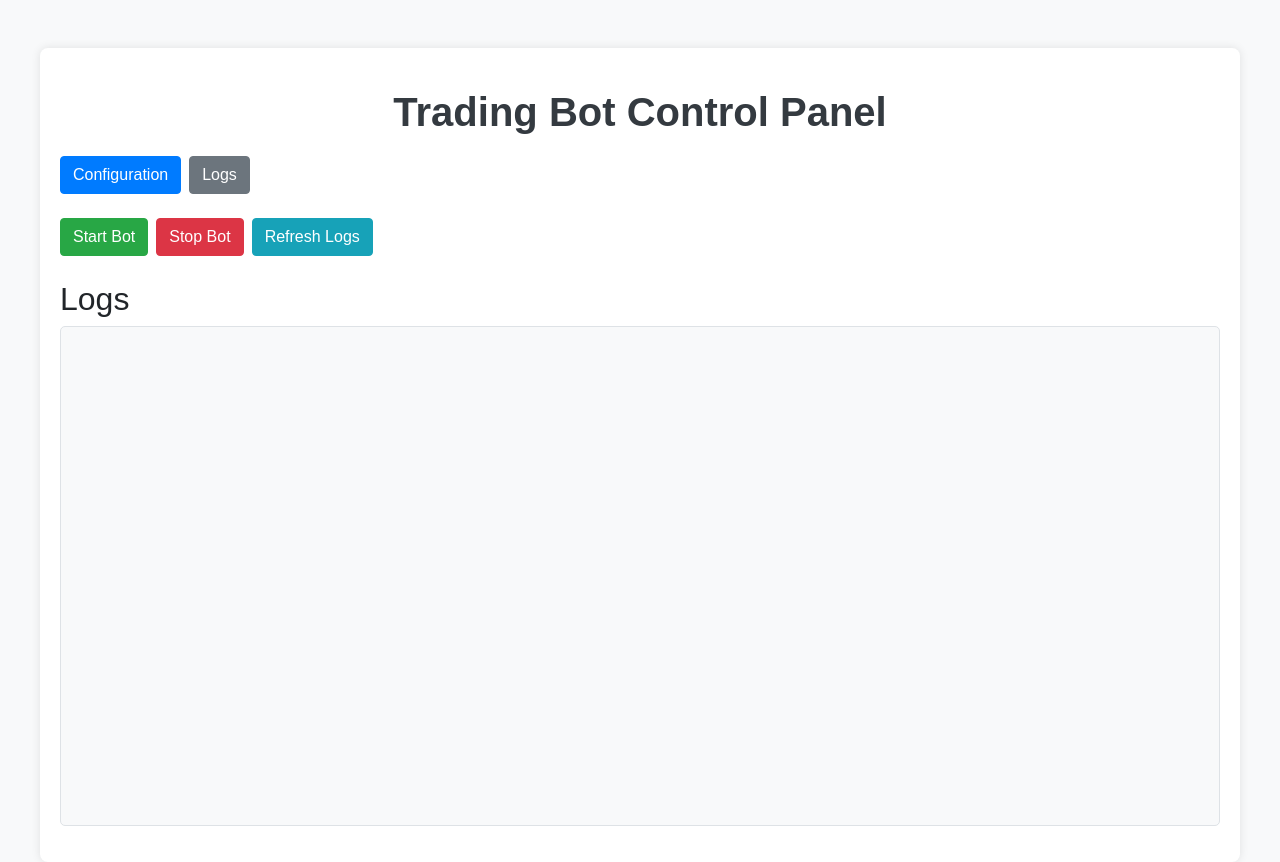
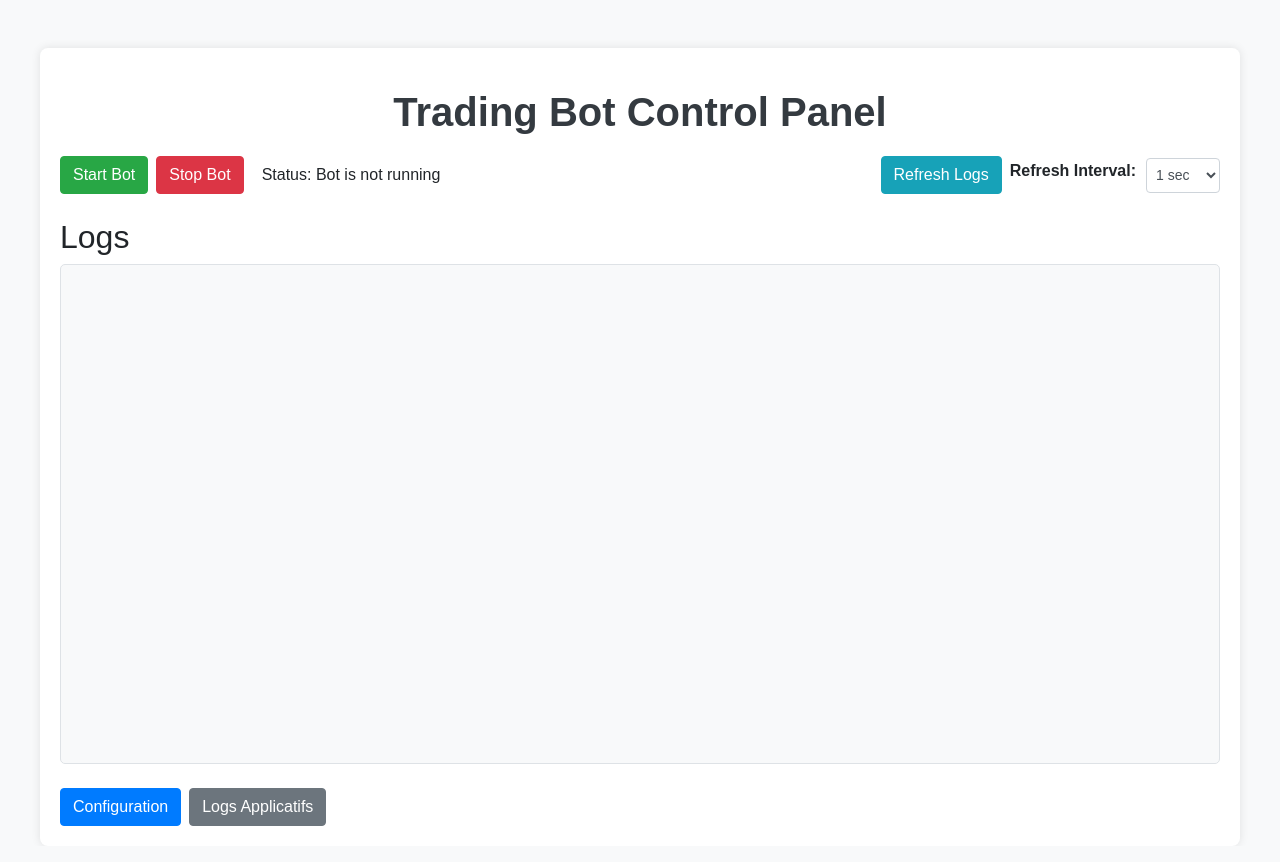
Before and after one commit to tonysla37/my_trading_bot, a Flask app: page / in a window 1280 px wide. After the commit the page ends 826 px from the top, so only its background shows below. Run offline with Flask 3, Linux system fonts and the light colour scheme; data that the repository does not hold is empty; some libraries are stand-ins or nearby versions.

Commit message:
very nice gui

```diff
--- a/app.py
+++ b/app.py
@@ -62,6 +62,16 @@ def config():
         return redirect(url_for('config'))
     return render_template('config.html', config=config['trading'])
 
+@app.route('/bot_status', methods=['GET'])
+def bot_status():
+    global bot_process
+    if bot_process is None:
+        return jsonify({"status": "Bot is not running"})
+    elif bot_process.poll() is None:
+        return jsonify({"status": "Bot is running"})
+    else:
+        return jsonify({"status": "Bot is not running"})
+
 @app.route('/start_bot', methods=['POST'])
 def start_bot():
     global bot_process
--- a/templates/index.html
+++ b/templates/index.html
@@ -6,29 +6,72 @@
     <title>Trading Bot Control Panel</title>
     <link href="https://stackpath.bootstrapcdn.com/bootstrap/4.5.2/css/bootstrap.min.css" rel="stylesheet">
     <link rel="stylesheet" href="{{ url_for('static', filename='styles.css') }}">
+    <style>
+        .refresh-interval-container {
+            display: flex;
+            align-items: center;
+        }
+        .refresh-interval-container label {
+            margin-right: 10px;
+        }
+        .refresh-interval-container select {
+            width: auto;
+            padding: 5px;
+            font-size: 14px;
+        }
+        .ml-auto {
+            margin-left: auto;
+        }
+        .status-container {
+            display: flex;
+            align-items: center;
+            margin-left: 10px;
+        }
+    </style>
 </head>
 <body>
     <div class="container mt-5">
         <h1>Trading Bot Control Panel</h1>
         <div class="d-flex mb-4">
-            <a href="{{ url_for('config') }}" class="btn btn-primary mr-2">Configuration</a>
-            <a href="{{ url_for('logs_page') }}" class="btn btn-secondary mr-2">Logs</a>
-        </div>
-        <div class="d-flex mb-4">
             <button onclick="startBot()" class="btn btn-success mr-2">Start Bot</button>
             <button onclick="stopBot()" class="btn btn-danger mr-2">Stop Bot</button>
-            <button onclick="refreshBotLogs()" class="btn btn-info">Refresh Logs</button>
+            <div class="status-container">
+                <span id="status">Status: Checking...</span>
+            </div>
+            <div class="ml-auto d-flex">
+                <button onclick="refreshBotLogs()" class="btn btn-info mr-2">Refresh Logs</button>
+                <div class="refresh-interval-container">
+                    <label for="refresh-interval">Refresh Interval:</label>
+                    <select id="refresh-interval" class="form-control">
+                        <option value="1000">1 sec</option>
+                        <option value="5000">5 sec</option>
+                        <option value="10000">10 sec</option>
+                    </select>
+                </div>
+            </div>
         </div>
-        <p id="status"></p>
         <h2>Logs</h2>
         <pre id="log-container"></pre>
+        <div class="d-flex mt-4">
+            <a href="{{ url_for('config') }}" class="btn btn-primary mr-2">Configuration</a>
+            <a href="{{ url_for('logs_page') }}" class="btn btn-secondary">Logs Applicatifs</a>
+        </div>
     </div>
     <script>
+        let refreshInterval = 1000;
+        let refreshIntervalId;
+
+        document.getElementById('refresh-interval').addEventListener('change', function() {
+            refreshInterval = parseInt(this.value);
+            clearInterval(refreshIntervalId);
+            refreshIntervalId = setInterval(refreshBotLogs, refreshInterval);
+        });
+
         function startBot() {
             fetch('/start_bot', { method: 'POST' })
                 .then(response => response.json())
                 .then(data => {
-                    document.getElementById('status').innerText = data.status;
+                    document.getElementById('status').innerText = `Status: ${data.status}`;
                 });
         }
 
@@ -36,7 +79,7 @@
             fetch('/stop_bot', { method: 'POST' })
                 .then(response => response.json())
                 .then(data => {
-                    document.getElementById('status').innerText = data.status;
+                    document.getElementById('status').innerText = `Status: ${data.status}`;
                 });
         }
 
@@ -50,7 +93,16 @@
                 });
         }
 
-        setInterval(refreshBotLogs, 1000); // Refresh every 1 second
+        function checkBotStatus() {
+            fetch('/bot_status')
+                .then(response => response.json())
+                .then(data => {
+                    document.getElementById('status').innerText = `Status: ${data.status}`;
+                });
+        }
+
+        refreshIntervalId = setInterval(refreshBotLogs, refreshInterval); // Initial refresh interval
+        checkBotStatus(); // Check bot status on page load
     </script>
 </body>
 </html>
```
Also changed, not shown: templates/logs.html (+39 -2 lines).
